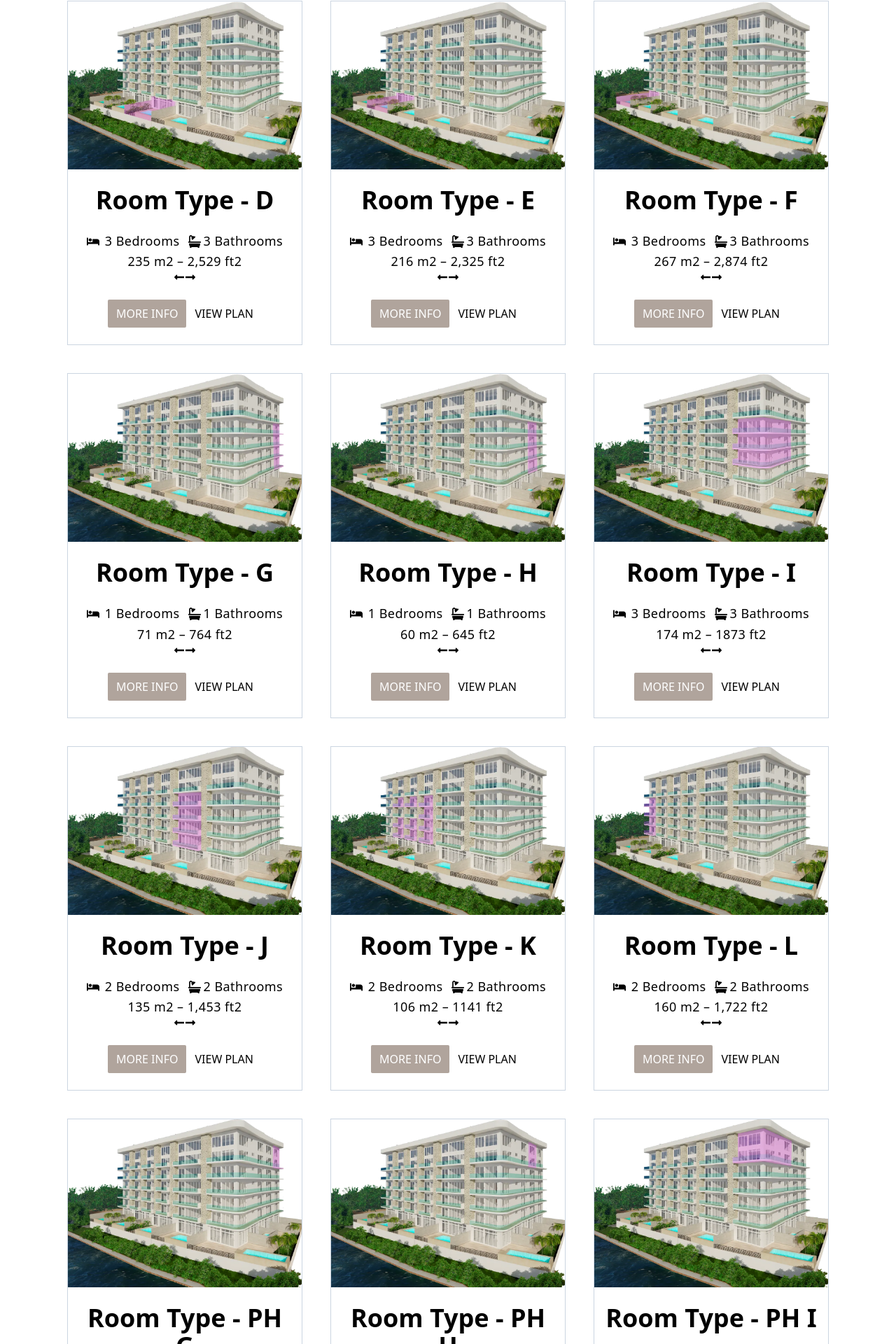
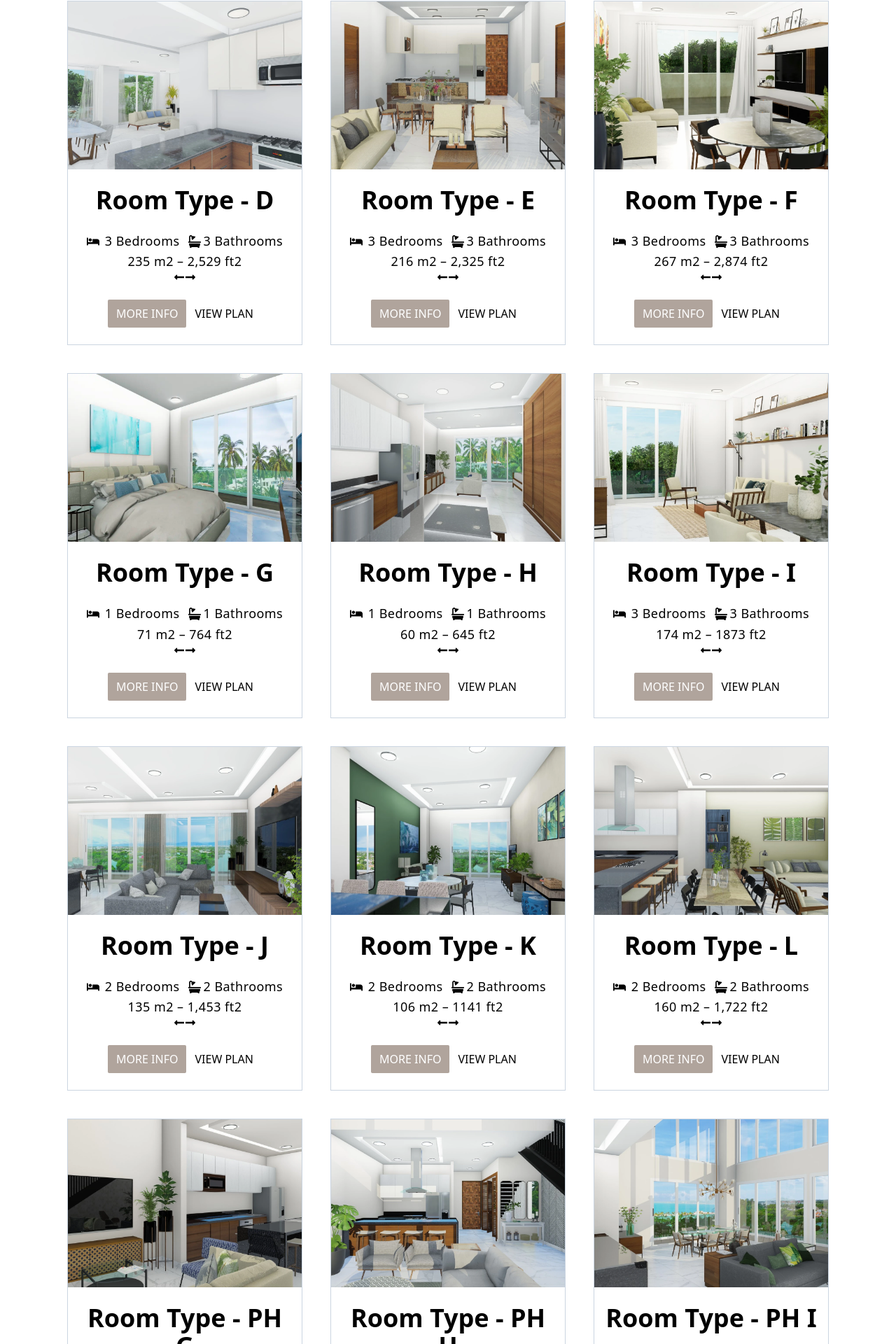
Before and after one commit to desarrolloCoeur/qsmvallarta, a Next.js app: page /tower-4 in a window 1280 px wide. Shown: the part 2180-4100 px from the top of the page at 70% size. Built offline with nearby package versions, Linux system fonts and the light colour scheme.

Commit message:
actualizacion rooms

```diff
--- a/components/tower-4/Rooms.jsx
+++ b/components/tower-4/Rooms.jsx
@@ -17,9 +17,9 @@ const Rooms = () => {
             bathroom: "2",
             size: "144 m2 - 1,550 ft2",
             gallery: [
-                "/img/tower-4/roomA.webp",
+                // "/img/tower-4/roomA.webp",
+                "/img/tower-4/roomA3.webp",
                 "/img/tower-4/roomA2.webp",
-                "/img/tower-4/roomA3.webp",
             ],
             plan: "/img/tower-4/roomA1.webp",
             interiorm: "82",
@@ -34,7 +34,7 @@ const Rooms = () => {
             bathroom: "3",
             size: "394 m2 – 4,241 ft2",
             gallery: [
-                "/img/tower-4/roomB.webp",
+                // "/img/tower-4/roomB.webp",
                 "/img/tower-4/roomB2.webp",
                 "/img/tower-4/roomB3.webp",
             ],
@@ -51,7 +51,7 @@ const Rooms = () => {
             bathroom: "3",
             size: "219 m2 – 2,357 ft2",
             gallery: [
-                "/img/tower-4/roomC.webp",
+                // "/img/tower-4/roomC.webp",
                 "/img/tower-4/roomC2.webp",
                 "/img/tower-4/roomC3.webp",
             ],
@@ -68,7 +68,7 @@ const Rooms = () => {
             bathroom: "3",
             size: "235 m2 – 2,529 ft2",
             gallery: [
-                "/img/tower-4/roomD.webp",
+                // "/img/tower-4/roomD.webp",
                 "/img/tower-4/roomD2.webp",
                 "/img/tower-4/roomD3.webp",
             ],
@@ -85,7 +85,7 @@ const Rooms = () => {
             bathroom: "3",
             size: "216 m2 – 2,325 ft2",
             gallery: [
-                "/img/tower-4/roomE.webp",
+                // "/img/tower-4/roomE.webp",
                 "/img/tower-4/roomE2.webp",
                 "/img/tower-4/roomE3.webp",
             ],
@@ -102,7 +102,7 @@ const Rooms = () => {
             bathroom: "3",
             size: "267 m2 – 2,874 ft2",
             gallery: [
-                "/img/tower-4/roomF.webp",
+                // "/img/tower-4/roomF.webp",
                 "/img/tower-4/roomF2.webp",
                 "/img/tower-4/roomF3.webp",
             ],
@@ -119,9 +119,9 @@ const Rooms = () => {
             bathroom: "1",
             size: "71 m2 – 764 ft2",
             gallery: [
-                "/img/tower-4/roomG.webp",
+                // "/img/tower-4/roomG.webp",
+                "/img/tower-4/roomG3.webp",
                 "/img/tower-4/roomG2.webp",
-                "/img/tower-4/roomG3.webp",
             ],
             plan: "/img/tower-4/roomG1.webp",
             interiorm: "53",
@@ -136,9 +136,9 @@ const Rooms = () => {
             bathroom: "1",
             size: "60 m2 – 645 ft2",
             gallery: [
-                "/img/tower-4/roomH.webp",
+                // "/img/tower-4/roomH.webp",
+                "/img/tower-4/roomH3.webp",
                 "/img/tower-4/roomH2.webp",
-                "/img/tower-4/roomH3.webp",
             ],
             plan: "/img/tower-4/roomH1.webp",
             interiorm: "54",
@@ -153,9 +153,9 @@ const Rooms = () => {
             bathroom: "3",
             size: "174 m2 – 1873 ft2",
             gallery: [
-                "/img/tower-4/roomI.webp",
+                // "/img/tower-4/roomI.webp",
+                "/img/tower-4/roomI3.webp",
                 "/img/tower-4/roomI2.webp",
-                "/img/tower-4/roomI3.webp",
             ],
             plan: "/img/tower-4/roomI1.webp",
             interiorm: "142",
@@ -170,7 +170,7 @@ const Rooms = () => {
             bathroom: "2",
             size: "135 m2 – 1,453 ft2",
             gallery: [
-                "/img/tower-4/roomJ.webp",
+                // "/img/tower-4/roomJ.webp",
                 "/img/tower-4/roomJ2.webp",
                 "/img/tower-4/roomJ3.webp",
             ],
@@ -187,9 +187,9 @@ const Rooms = () => {
             bathroom: "2",
             size: "106 m2 – 1141 ft2",
             gallery: [
-                "/img/tower-4/roomK.webp",
+                // "/img/tower-4/roomK.webp",
+                "/img/tower-4/roomK3.webp",
                 "/img/tower-4/roomK2.webp",
-                "/img/tower-4/roomK3.webp",
             ],
             plan: "/img/tower-4/roomK1.webp",
             interiorm: "95.6",
@@ -204,7 +204,7 @@ const Rooms = () => {
             bathroom: "2",
             size: "160 m2 – 1,722 ft2",
             gallery: [
-                "/img/tower-4/roomL.webp",
+                // "/img/tower-4/roomL.webp",
                 "/img/tower-4/roomL2.webp",
                 "/img/tower-4/roomL3.webp",
             ],
@@ -221,15 +221,11 @@ const Rooms = () => {
             bathroom: "2.5",
             size: "150 m2 – 1616 ft2",
             gallery: [
-                "/img/tower-4/roomPHG.webp",
+                // "/img/tower-4/roomPHG.webp",
+                "/img/tower-4/roomPHG2.webp",
                 "/img/tower-4/roomPHG1.webp",
-                "/img/tower-4/roomPHG2.webp",
             ],
-            plan: [
-                "/img/tower-4/roomPHG3.webp",
-                "/img/tower-4/roomPHG4.webp",
-                "/img/tower-4/roomPHG5.webp",
-            ],
+            plan: "/img/tower-4/roomPHG3.webp",
             interiorm: "84",
             interiorsqf: "904",
             terracem: "18",
@@ -244,15 +240,11 @@ const Rooms = () => {
             bathroom: "2.5",
             size: "152 m2 – 1636 ft2",
             gallery: [
-                "/img/tower-4/roomPHH.webp",
+                // "/img/tower-4/roomPHH.webp",
                 "/img/tower-4/roomPHH1.webp",
                 "/img/tower-4/roomPHH2.webp",
             ],
-            plan: [
-                "/img/tower-4/roomPHH3.webp",
-                "/img/tower-4/roomPHH4.webp",
-                "/img/tower-4/roomPHH5.webp",
-            ],
+            plan:"/img/tower-4/roomPHH3.webp",
             interiorm: "90",
             interiorsqf: "968.75",
             terracem: "6",
@@ -267,15 +259,11 @@ const Rooms = () => {
             bathroom: "3.5",
             size: "408 m2 – 4391 ft2",
             gallery: [
-                "/img/tower-4/roomPHI.webp",
+                // "/img/tower-4/roomPHI.webp",
                 "/img/tower-4/roomPHI1.webp",
                 "/img/tower-4/roomPHI2.webp",
             ],
-            plan: [
-                "/img/tower-4/roomPHI3.webp",
-                "/img/tower-4/roomPHI4.webp",
-                "/img/tower-4/roomPHI5.webp",
-            ],
+            plan:"/img/tower-4/roomPHI3.webp",
             interiorm: "232",
             interiorsqf: "2497",
             terracem: "32",
@@ -290,15 +278,11 @@ const Rooms = () => {
             bathroom: "4.5",
             size: "328 m2 – 3531 ft2",
             gallery: [
-                "/img/tower-4/roomPHJ.webp",
+                // "/img/tower-4/roomPHJ.webp",
                 "/img/tower-4/roomPHJ1.webp",
                 "/img/tower-4/roomPHJ2.webp",
             ],
-            plan: [
-                "/img/tower-4/roomPHJ3.webp",
-                "/img/tower-4/roomPHJ4.webp",
-                "/img/tower-4/roomPHJ5.webp",
-            ],
+            plan:"/img/tower-4/roomPHJ3.webp",
             interiorm: "193.5",
             interiorsqf: "2083",
             terracem: "17.5",
@@ -313,15 +297,11 @@ const Rooms = () => {
             bathroom: "3.5",
             size: "265 m2 – 2855 ft2",
             gallery: [
-                "/img/tower-4/roomPHK605.webp",
+                // "/img/tower-4/roomPHK605.webp",
                 "/img/tower-4/roomPHK605-1.webp",
                 "/img/tower-4/roomPHK605-2.webp",
             ],
-            plan: [
-                "/img/tower-4/roomPHK605-3.webp",
-                "/img/tower-4/roomPHK605-4.webp",
-                "/img/tower-4/roomPHK605-5.webp",
-            ],
+            plan:"/img/tower-4/roomPHK605-3.webp",
             interiorm: "159.25",
             interiorsqf: "1714",
             terracem: "10.4",
@@ -336,15 +316,11 @@ const Rooms = () => {
             bathroom: "3.5",
             size: "268.4 m2 – 2888 ft2",
             gallery: [
-                "/img/tower-4/roomPHK606.webp",
+                // "/img/tower-4/roomPHK606.webp",
+                "/img/tower-4/roomPHK606-2.webp",
                 "/img/tower-4/roomPHK606-1.webp",
-                "/img/tower-4/roomPHK606-2.webp",
             ],
-            plan: [
-                "/img/tower-4/roomPHK606-3.webp",
-                "/img/tower-4/roomPHK606-4.webp",
-                "/img/tower-4/roomPHK606-5.webp",
-            ],
+            plan:"/img/tower-4/roomPHK606-3.webp",
             interiorm: "162.6",
             interiorsqf: "1750",
             terracem: "10.4",
@@ -359,15 +335,12 @@ const Rooms = () => {
             bathroom: "3.5",
             size: "268 m2 – 2884 ft2",
             gallery: [
-                "/img/tower-4/roomPHK607.webp",
+                // "/img/tower-4/roomPHK607.webp",
                 "/img/tower-4/roomPHK607-1.webp",
                 "/img/tower-4/roomPHK607-2.webp",
             ],
-            plan: [
-                "/img/tower-4/roomPHK607-3.webp",
-                "/img/tower-4/roomPHK607-4.webp",
-                "/img/tower-4/roomPHK607-5.webp",
-            ],            interiorm: "162",
+            plan:"/img/tower-4/roomPHK607-3.webp",
+            interiorm: "162",
             interiorsqf: "1743.75",
             terracem: "10.4",
             terracesqf: "112",
@@ -381,14 +354,11 @@ const Rooms = () => {
             bathroom: "3.5",
             size: "335 m2 – 3606 ft2.",
             gallery: [
-                "/img/tower-4/roomPHL.webp",
+                // "/img/tower-4/roomPHL.webp",
                 "/img/tower-4/roomPHL1.webp",
                 "/img/tower-4/roomPHL2.webp",
             ],
-            plan: [
-                "/img/tower-4/roomPHL3.webp",
-                "/img/tower-4/roomPHL4.webp",
-            ],
+            plan:"/img/tower-4/roomPHL3.webp",
             interiorm: "195",
             interiorsqf: "2099",
             terracem: "45",
@@ -426,8 +396,8 @@ const Rooms = () => {
                                     className="w-full object-cover h-60"
                                     src={room.plan}
                                     alt={room.title}
-                                    width={300}
-                                    height={380}
+                                    width={500}
+                                    height={600}
                                 />
                             </>
                         ) : (
@@ -436,8 +406,8 @@ const Rooms = () => {
                                     className="w-full object-cover h-60"
                                     src={room.gallery[0]}
                                     alt={room.title}
-                                    width={300}
-                                    height={380}
+                                    width={500}
+                                    height={600}
                                 />
                             </>
                         )}
--- a/components/tower-garden/Rooms.jsx
+++ b/components/tower-garden/Rooms.jsx
@@ -17,7 +17,7 @@ const Rooms = () => {
             bathroom: "0",
             size: "141 m2 – 1,518 ft2",
             gallery: [
-                "/img/tower-garden/garden-roomA.webp",
+                // "/img/tower-garden/garden-roomA.webp",
                 "/img/tower-garden/garden-roomA2.webp",
             ],
             plan: "/img/tower-garden/garden-roomA1.webp",
@@ -33,7 +33,7 @@ const Rooms = () => {
             bathroom: "0",
             size: "65 m2 – 699.5 ft2",
             gallery: [
-                "/img/tower-garden/garden-roomB.webp",
+                // "/img/tower-garden/garden-roomB.webp",
                 "/img/tower-garden/garden-roomB2.webp",
             ],
             plan: "/img/tower-garden/garden-roomB1.webp",
@@ -49,7 +49,7 @@ const Rooms = () => {
             bathroom: "0",
             size: "105 m2 – 1130 ft2",
             gallery: [
-                "/img/tower-garden/garden-roomC.webp",
+                // "/img/tower-garden/garden-roomC.webp",
                 "/img/tower-garden/garden-roomC2.webp",
             ],
             plan: "/img/tower-garden/garden-roomC1.webp",
@@ -65,7 +65,7 @@ const Rooms = () => {
             bathroom: "0",
             size: "112 m2 – 1205.5 ft2",
             gallery: [
-                "/img/tower-garden/garden-roomD.webp",
+                // "/img/tower-garden/garden-roomD.webp",
                 "/img/tower-garden/garden-roomD2.webp",
             ],
             plan: "/img/tower-garden/garden-roomD1.webp",
@@ -81,7 +81,7 @@ const Rooms = () => {
             bathroom: "0",
             size: "127 m2 – 1,367 ft2",
             gallery: [
-                "/img/tower-garden/garden-roomE.webp",
+                // "/img/tower-garden/garden-roomE.webp",
                 "/img/tower-garden/garden-roomE2.webp",
             ],
             plan: "/img/tower-garden/garden-roomE1.webp",
@@ -97,7 +97,7 @@ const Rooms = () => {
             bathroom: "0",
             size: "53 m2 – 570.5 ft2",
             gallery: [
-                "/img/tower-garden/garden-roomF.webp",
+                // "/img/tower-garden/garden-roomF.webp",
                 "/img/tower-garden/garden-roomF2.webp",
             ],
             plan: "/img/tower-garden/garden-roomF1.webp",
@@ -113,16 +113,12 @@ const Rooms = () => {
             bathroom: "0",
             size: "242.2 m2 – 2,607 ft2",
             gallery: [
-                "/img/tower-garden/garden-roomG.webp",
+                // "/img/tower-garden/garden-roomG.webp",
                 "/img/tower-garden/garden-roomG4.webp",
                 "/img/tower-garden/garden-roomG5.webp",
                 "/img/tower-garden/garden-roomG6.webp",
             ],
-            plan: [
-                "/img/tower-garden/garden-roomG1.webp",
-                "/img/tower-garden/garden-roomG2.webp",
-                "/img/tower-garden/garden-roomG3.webp",
-            ],
+            plan:"/img/tower-garden/garden-roomG3.webp",
             interiorm: "0",
             interiorsqf: "0",
             terracem: "0",
@@ -135,16 +131,12 @@ const Rooms = () => {
             bathroom: "0",
             size: "225 m2 – 2,422 ft2",
             gallery: [
-                "/img/tower-garden/garden-roomH.webp",
+                // "/img/tower-garden/garden-roomH.webp",
                 "/img/tower-garden/garden-roomH4.webp",
                 "/img/tower-garden/garden-roomH5.webp",
                 "/img/tower-garden/garden-roomH6.webp",
             ],
-            plan: [
-                "/img/tower-garden/garden-roomH1.webp",
-                "/img/tower-garden/garden-roomH2.webp",
-                "/img/tower-garden/garden-roomH3.webp",
-            ],
+            plan:"/img/tower-garden/garden-roomH3.webp",
             interiorm: "0",
             interiorsqf: "0",
             terracem: "0",
@@ -157,14 +149,11 @@ const Rooms = () => {
             bathroom: "0",
             size: "157.5 m2 – 1,695 ft2",
             gallery: [
-                "/img/tower-garden/garden-roomI.webp",
+                // "/img/tower-garden/garden-roomI.webp",
                 "/img/tower-garden/garden-roomI3.webp",
                 "/img/tower-garden/garden-roomI4.webp",
             ],
-            plan: [
-                "/img/tower-garden/garden-roomI1.webp",
-                "/img/tower-garden/garden-roomI2.webp",
-            ],
+            plan:"/img/tower-garden/garden-roomI2.webp",
             interiorm: "0",
             interiorsqf: "0",
             terracem: "0",
@@ -177,16 +166,12 @@ const Rooms = () => {
             bathroom: "0",
             size: "299.5 m2 – 3,223 ft2",
             gallery: [
-                "/img/tower-garden/garden-roomJ.webp",
+                // "/img/tower-garden/garden-roomJ.webp",
                 "/img/tower-garden/garden-roomJ4.webp",
                 "/img/tower-garden/garden-roomJ5.webp",
                 "/img/tower-garden/garden-roomJ6.webp",
             ],
-            plan: [
-                "/img/tower-garden/garden-roomJ1.webp",
-                "/img/tower-garden/garden-roomJ2.webp",
-                "/img/tower-garden/garden-roomJ3.webp",
-            ],
+            plan:"/img/tower-garden/garden-roomJ3.webp",
             interiorm: "0",
             interiorsqf: "0",
             terracem: "0",
@@ -222,8 +207,8 @@ const Rooms = () => {
                                 className="w-full object-cover h-60"
                                 src={room.plan}
                                 alt={room.title}
-                                width={300}
-                                height={380}
+                                width={500}
+                                height={600}
                             />
                         </>
                     ) : (
@@ -232,8 +217,8 @@ const Rooms = () => {
                                 className="w-full object-cover h-60"
                                 src={room.gallery[0]}
                                 alt={room.title}
-                                width={300}
-                                height={380}
+                                width={500}
+                                height={600}
                             />
                         </>
                     )}
```
